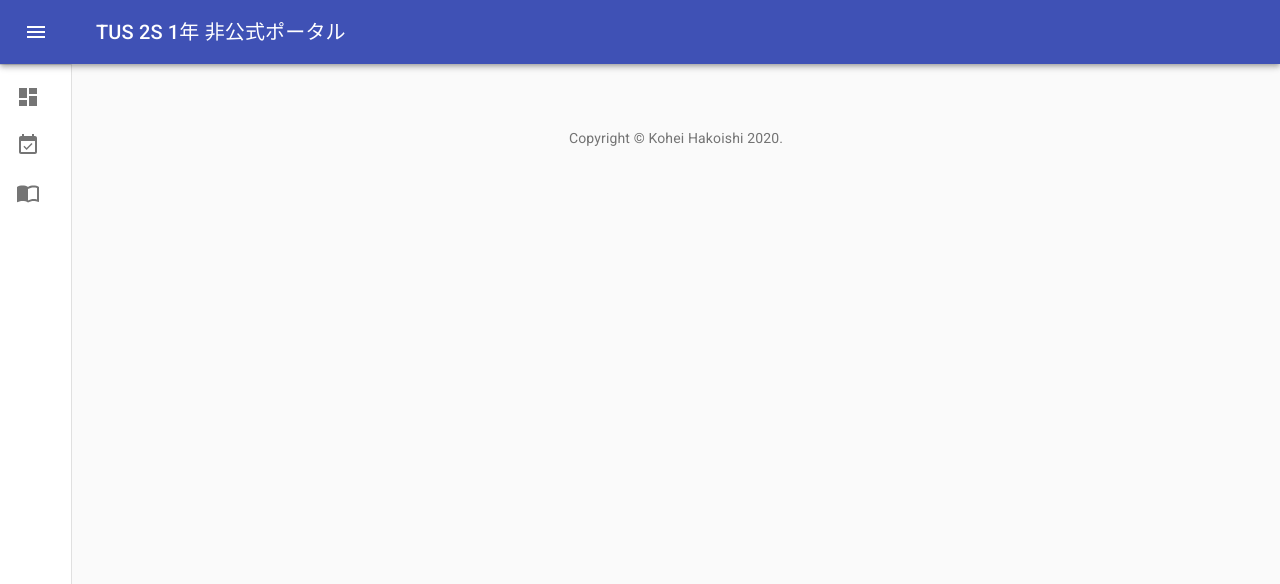
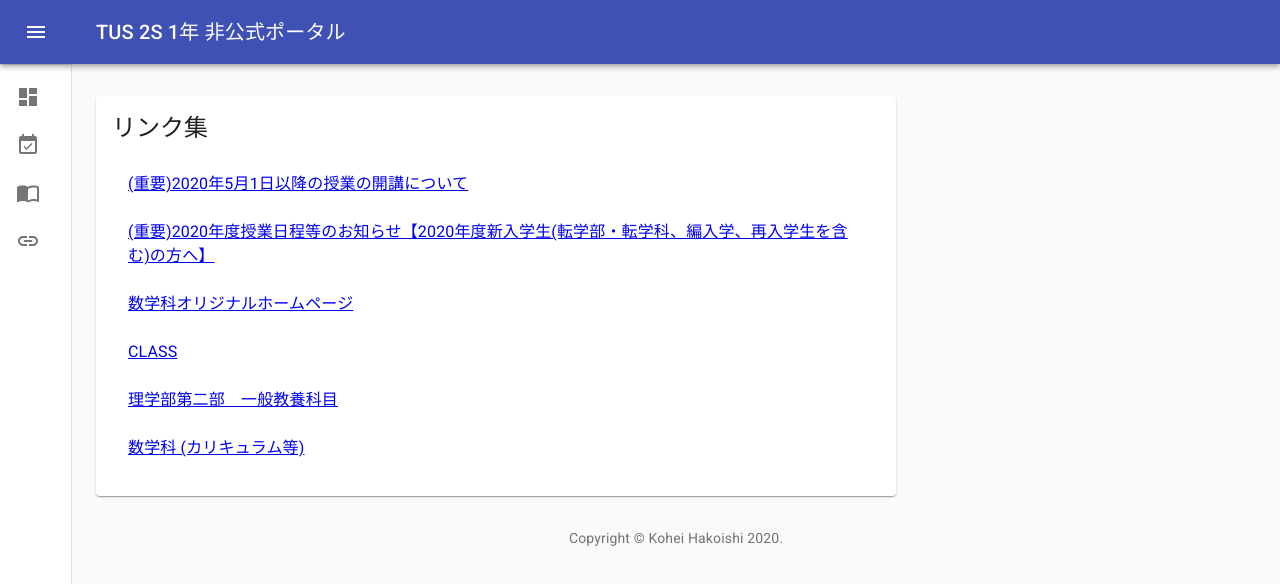
Before and after one commit to wipiano/tus-2s-2020, a React (Create React App) app in the folder src/: page /links in a window 1280 px wide. Shown: the top 584 px of the page. Built offline with nearby package versions, Linux system fonts and the light colour scheme.

Commit message:
細かい改善

```diff
--- a/src/src/App.tsx
+++ b/src/src/App.tsx
@@ -20,6 +20,7 @@ import Dashboard from "./components/Dashboard";
 import Test from './components/test'
 import EventPage from './components/Event'
 import Syllabus from "./components/Syllabus";
+import Links from "./components/Links";
 
 const Copyright: React.FC = () => {
     return (
@@ -170,6 +171,7 @@ const App: React.FC = () => {
                                 <Route exact path="/event" component={EventPage} />
                                 <Route path="/test" component={Test} />
                                 <Route path="/syllabus" component={Syllabus} />
+                                <Route path="/links" component={Links} />
                             </Switch>
                             <Box pt={4}>
                                 <Copyright />
--- a/src/src/components/CommonStyles.ts
+++ b/src/src/components/CommonStyles.ts
@@ -6,6 +6,7 @@ const commonStyles = makeStyles((theme) => ({
         display: 'flex',
         overflow: 'auto',
         flexDirection: 'column',
+        maxWidth: 800
     },
     fixedHeight: {
         height: 240,
--- a/src/src/components/Event.tsx
+++ b/src/src/components/Event.tsx
@@ -2,6 +2,7 @@ import Paper from "@material-ui/core/Paper";
 import Typography from "@material-ui/core/Typography";
 import React from "react";
 import commonStyles from "./CommonStyles";
+import OuterLink from "./OuterLink";
 
 const Event: React.FC = () => {
     const classes = commonStyles();
@@ -10,16 +11,16 @@ const Event: React.FC = () => {
         <Typography variant="body1">
             入学式含め，4月のイベントはすべて中止になりました．
             4/10 をめどに学生証と各種パスワードが発送される予定です．
-            <a href="https://www.tus.ac.jp/matriculation_ceremony2020/index.html">入学式特別サイト</a>が設置されています．
+            <OuterLink href="https://www.tus.ac.jp/matriculation_ceremony2020/index.html">入学式特別サイト</OuterLink>が設置されています．
             <br/>
             授業は 5 月から，オンライン授業が予定されています．
             ガイダンスや授業開始日等詳細については情報が開示され次第追記します．
-            (<a href="https://www.tus.ac.jp/today/archive/20200409_8347.html">2020年5月1日以降の授業の開講について</a>)
+            (<OuterLink href="https://www.tus.ac.jp/today/archive/20200409_8347.html">2020年5月1日以降の授業の開講について</OuterLink>)
             <br/>
-            履修申告期間は， 5/1 〜 5/13 です(<a href="https://www.tus.ac.jp/today/20200325103.pdf">2020年度履修申告日程</a>)．
+            履修申告期間は， 5/1 〜 5/13 です(<OuterLink href="https://www.tus.ac.jp/today/20200325103.pdf">2020年度履修申告日程</OuterLink>)．
             <br/>
             教科書の販売については， 4/14 から予定されています．受け取り方法は宅配のみとなりました．
-            詳細は <a href="https://www.tus.ac.jp/today/20200407_3847.pdf">2020 年度前期 教科書・参考書受け取り方法の変更について</a> を参照してください．
+            詳細は <OuterLink href="https://www.tus.ac.jp/today/20200407_3847.pdf">2020 年度前期 教科書・参考書受け取り方法の変更について</OuterLink> を参照してください．
         </Typography>
     </Paper>)
 };
--- /dev/null
+++ b/src/src/components/Links.tsx
@@ -0,0 +1,49 @@
+import Paper from "@material-ui/core/Paper";
+import Typography from "@material-ui/core/Typography";
+import React from "react";
+import commonStyles from "./CommonStyles";
+import {List, ListItem, ListItemText} from "@material-ui/core";
+import OuterLink from "./OuterLink";
+
+const Links: React.FC = () => {
+    const classes = commonStyles();
+    return (
+        <Paper className={classes.paper}>
+            <Typography variant="h5" gutterBottom={true}>リンク集</Typography>
+            <List>
+                <ListItem>
+                    <ListItemText>
+                        <OuterLink href="https://www.tus.ac.jp/today/archive/20200409_8347.html">(重要)2020年5月1日以降の授業の開講について</OuterLink>
+                    </ListItemText>
+                </ListItem>
+                <ListItem>
+                    <ListItemText>
+                        <OuterLink href="https://www.tus.ac.jp/today/archive/20200325002.html">(重要)2020年度授業日程等のお知らせ【2020年度新入学生(転学部・転学科、編入学、再入学生を含む)の方へ】</OuterLink>
+                    </ListItemText>
+                </ListItem>
+                <ListItem>
+                    <ListItemText>
+                        <OuterLink href="https://www.rs.tus.ac.jp/math2/math2/">数学科オリジナルホームページ</OuterLink>
+                    </ListItemText>
+                </ListItem>
+                <ListItem>
+                    <ListItemText>
+                        <OuterLink href="https://class.admin.tus.ac.jp/up/faces/login/Com00501A.jsp">CLASS</OuterLink>
+                    </ListItemText>
+                </ListItem>
+                <ListItem>
+                    <ListItemText>
+                        <OuterLink href="https://www.tus.ac.jp/fac_grad/fac/liberal/ri2.html">理学部第二部　一般教養科目</OuterLink>
+                    </ListItemText>
+                </ListItem>
+                <ListItem>
+                    <ListItemText>
+                        <OuterLink href="https://www.tus.ac.jp/fac_grad/fac/ri2/math.html">数学科 (カリキュラム等)</OuterLink>
+                    </ListItemText>
+                </ListItem>
+            </List>
+        </Paper>
+    )
+};
+
+export default Links;
--- a/src/src/components/ListItems.tsx
+++ b/src/src/components/ListItems.tsx
@@ -7,11 +7,12 @@ import PeopleIcon from '@material-ui/icons/People';
 import EventAvailableIcon from '@material-ui/icons/EventAvailable';
 import {Link} from 'react-router-dom'
 import ImportContactsIcon from '@material-ui/icons/ImportContacts';
+import LinkIcon from '@material-ui/icons/Link';
 
 type ItemProps = {
     path: string,
     text: string,
-    icon: "Dashboard" | "People" | "Event" | "Book",
+    icon: "Dashboard" | "People" | "Event" | "Book" | "Link",
 }
 
 const Item: React.FC<ItemProps> = ({path, text, icon}) => {
@@ -23,6 +24,7 @@ const Item: React.FC<ItemProps> = ({path, text, icon}) => {
                         : icon === "People" ? <PeopleIcon/>
                         : icon === "Event" ? <EventAvailableIcon/>
                         : icon === "Book" ? <ImportContactsIcon/>
+                        : icon === "Link" ? <LinkIcon/>
                             : <DashboardIcon/>}
                 </ListItemIcon>
                 <ListItemText primary={text}/>
@@ -35,7 +37,8 @@ export const mainListItems = (
     <div>
         <Item path="/" text="Dashboard" icon="Dashboard"/>
         <Item path="/event" text="直近のイベント" icon="Event"/>
-        <Item path="/syllabus" text="時間割，シラバス，履修科目" icon="Book"/>
+        <Item path="/syllabus" text="履修について" icon="Book"/>
+        <Item path="/links" text="リンク集" icon="Link"/>
         {/*<Item path="/test" text="test" icon="Dashboard"/>*/}
     </div>
 );
--- /dev/null
+++ b/src/src/components/OuterLink.tsx
@@ -0,0 +1,11 @@
+import React from 'react';
+
+type Props = {
+    href: string
+}
+
+const OuterLink: React.FC<Props> = (props) => {
+    return (<a href={props.href} target="_blank" rel="noreferrer noopener">{props.children}</a>);
+}
+
+export default OuterLink;
--- a/src/src/components/Syllabus.tsx
+++ b/src/src/components/Syllabus.tsx
@@ -2,37 +2,38 @@ import Paper from "@material-ui/core/Paper";
 import Typography from "@material-ui/core/Typography";
 import React from "react";
 import commonStyles from "./CommonStyles";
+import OuterLink from "./OuterLink";
 
 const Syllabus: React.FC = () => {
     const classes = commonStyles();
 
     return (
         <Paper className={classes.paper}>
-            <Typography variant="h5" gutterBottom={true}>時間割，シラバス，履修科目について</Typography>
+            <Typography variant="h5" gutterBottom={true}>履修について</Typography>
             <Typography variant="body1" gutterBottom={true}>
-                時間割は <a href="https://www.rs.tus.ac.jp/math2/math2/">2部数学科のページ</a> からダウンロードできます．
+                時間割は <OuterLink href="https://www.rs.tus.ac.jp/math2/math2/">2部数学科のページ</OuterLink> からダウンロードできます．
                 4/17 までの間，セブンイレブンのネットプリントで予約番号 11671979 で時間割を印刷できます．
-                (参考: <a
-                href="http://tuspress.jp/2020/03/09/%E5%85%88%E8%BC%A9%E3%81%AE%E6%99%82%E9%96%93%E5%89%B2%E2%91%A0%E3%80%80%E3%80%9C%E7%90%86%E5%AD%A6%E9%83%A8%E7%AC%AC%E2%85%B1%E9%83%A8%E6%95%B0%E5%AD%A6%E7%A7%91%E7%B7%A8%E3%80%9C/">先輩の時間割</a>)
+                (参考: <OuterLink
+                href="http://tuspress.jp/2020/03/09/%E5%85%88%E8%BC%A9%E3%81%AE%E6%99%82%E9%96%93%E5%89%B2%E2%91%A0%E3%80%80%E3%80%9C%E7%90%86%E5%AD%A6%E9%83%A8%E7%AC%AC%E2%85%B1%E9%83%A8%E6%95%B0%E5%AD%A6%E7%A7%91%E7%B7%A8%E3%80%9C/">先輩の時間割</OuterLink>)
                 <br/>
-                履修申告期間は， 5/1 〜 5/13 です(<a href="https://www.tus.ac.jp/today/20200325103.pdf">2020年度履修申告日程</a>)．
+                履修申告期間は， 5/1 〜 5/13 です(<OuterLink href="https://www.tus.ac.jp/today/20200325103.pdf">2020年度履修申告日程</OuterLink>)．
             </Typography>
             <Typography variant="body1" gutterBottom={true}>
-                シラバスは <a href="https://class.admin.tus.ac.jp/up/faces/login/Com00501A.jsp">CLASS</a> で確認できます．
+                シラバスは <OuterLink href="https://class.admin.tus.ac.jp/up/faces/login/Com00501A.jsp">CLASS</OuterLink> で確認できます．
                 CLASS パスワードがわからなくても，ゲストユーザとしてログインすればシラバスの検索はできます．
                 学年での絞り込みがうまく効かないようなので，時間割等をもとに，科目名で検索をかけると良いと思います．
             </Typography>
             <Typography variant="body1" gutterBottom={true}>
                 履修科目について，時間割に記載されているものはほとんど必修のようです．
                 空きコマで教養科目を選択する形になると思います．
-                専門教科のカリキュラムは <a href="https://www.tus.ac.jp/fac_grad/fac/ri2/math.html">こちら</a> で確認できます．
+                専門教科のカリキュラムは <OuterLink href="https://www.tus.ac.jp/fac_grad/fac/ri2/math.html">こちら</OuterLink> で確認できます．
                 <br/>
-                教養科目の詳細は <a href="https://www.tus.ac.jp/fac_grad/fac/liberal/ri2.html">こちら</a> で確認できます．
+                教養科目の詳細は <OuterLink href="https://www.tus.ac.jp/fac_grad/fac/liberal/ri2.html">こちら</OuterLink> で確認できます．
                 1年次から履修できるものと，そうでないものがあるようです．
                 <br/>
                 教職課程について，1年次での必修は，「教職概論」，「特別支援教育論」，「総合的な学習の時間の指導法」 の 3 科目です．
                 その他に，いずれかの年次で「日本国憲法」，「体育」，「外国語コミュニケーション」，「情報機器の操作」を履修するようです．
-                （<a href="https://www.tus.ac.jp/fac_grad/fac/ri2/pdf/model_ks_ri2.pdf">教職課程履修者の履修モデル</a> を参照）
+                （<OuterLink href="https://www.tus.ac.jp/fac_grad/fac/ri2/pdf/model_ks_ri2.pdf">教職課程履修者の履修モデル</OuterLink> を参照）
             </Typography>
         </Paper>
     )
```
Also changed, not shown: src/src/components/Dashboard.tsx (+9 -4 lines).
